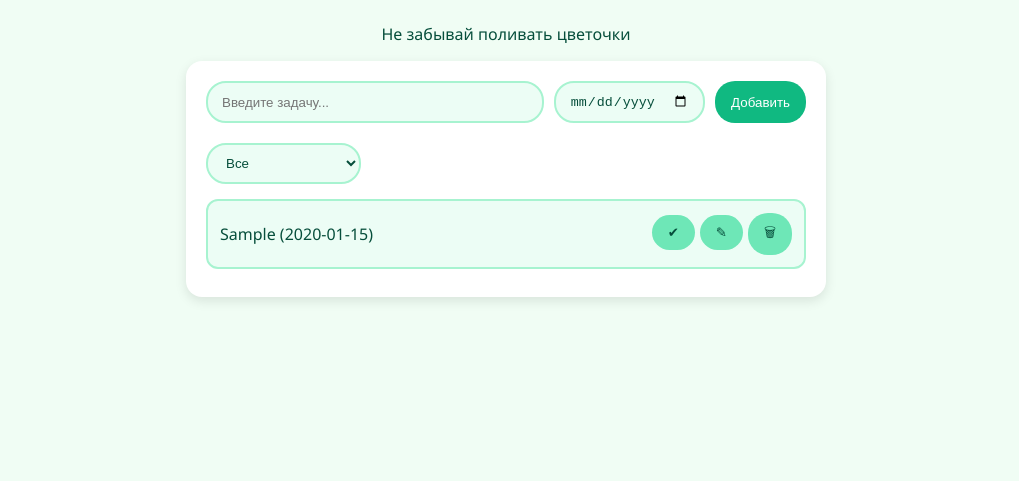
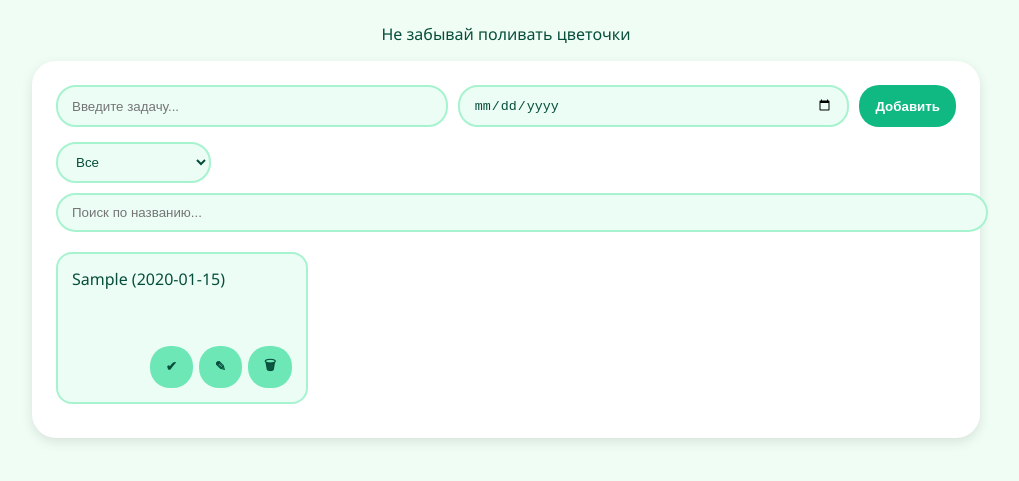
Before and after one commit to NekrasovTaras/WEB2, a plain HTML site: page index.html in a window 1280 px wide. Both pictures are taken after typing "Sample", "2020-01-15" into the empty fields and a click on the button "Добавить". Shown: the part 87-568 px from the top of the page, without its empty margins (134-1153 px from the left). Drawn offline with Linux system fonts and the light colour scheme.

Commit message:
horizontal_layout

```diff
--- a/data/script.js
+++ b/data/script.js
@@ -36,6 +36,12 @@ document.addEventListener("DOMContentLoaded", () => {
     filterSelect.appendChild(option);
   });
   container.appendChild(filterSelect);
+
+  const searchInput = document.createElement("input");
+  searchInput.type = "text";
+  searchInput.placeholder = "Поиск по названию...";
+  searchInput.className = "search";
+  container.appendChild(searchInput);
 
   const list = document.createElement("div");
   list.className = "todo-list";
@@ -94,6 +100,7 @@ document.addEventListener("DOMContentLoaded", () => {
 
   function renderTasks() {
     list.textContent = "";
+    const searchValue = searchInput.value.toLowerCase();
     const filterValue = filterSelect.value;
 
     tasks
@@ -102,6 +109,7 @@ document.addEventListener("DOMContentLoaded", () => {
         if (filterValue === "Невыполненные") return !task.done;
         return true;
       })
+      .filter(task => task.text.toLowerCase().includes(searchValue))
       .forEach(task => list.appendChild(createTaskElement(task)));
   }
 
@@ -125,6 +133,7 @@ document.addEventListener("DOMContentLoaded", () => {
   });
 
   filterSelect.addEventListener("change", renderTasks);
+  searchInput.addEventListener("input", renderTasks);
 
   renderTasks();
 });
--- a/data/style.css
+++ b/data/style.css
@@ -16,42 +16,30 @@ h1 {
 
 .todo-container {
   width: 100%;
-  max-width: 600px;
+  max-width: 900px;
   background: #ffffff;
-  border-radius: 16px;
+  border-radius: 24px;
   box-shadow: 0 4px 12px rgba(0,0,0,0.1);
-  padding: 20px;
+  padding: 24px;
 }
 
 form {
   display: flex;
   gap: 10px;
-  margin-bottom: 20px;
+  margin-bottom: 15px;
+  flex-wrap: wrap;
+  justify-content: space-between;
 }
 
-input[type="text"] {
+input[type="text"],
+input[type="date"],
+select {
   flex: 1;
   padding: 10px 14px;
   border-radius: 20px;
   border: 2px solid #a7f3d0;
   background-color: #ecfdf5;
-}
-
-input[type="date"] {
-  padding: 10px 14px;
-  border-radius: 20px;
-  border: 2px solid #a7f3d0;
-  background-color: #ecfdf5;
   color: #064e3b;
-}
-
-select {
-  padding: 10px 14px;
-  border-radius: 20px;
-  border: 2px solid #a7f3d0;
-  background-color: #ecfdf5;
-  color: #064e3b;
-  margin-bottom: 15px;
 }
 
 button {
@@ -61,17 +49,44 @@ button {
   color: white;
   border-radius: 20px;
   cursor: pointer;
+  font-weight: 600;
+  transition: 0.2s;
+}
+
+button:hover {
+  background-color: #059669;
+  transform: scale(1.05);
+}
+
+.controls button {
+  background-color: #6ee7b7;
+  color: #064e3b;
+}
+
+.controls button:hover {
+  background-color: #34d399;
+}
+
+.todo-list {
+  display: flex;
+  gap: 12px;
+  overflow-x: auto;
+  padding: 10px 0;
+  scroll-snap-type: x mandatory;
 }
 
 .todo-item {
+  scroll-snap-align: start;
+  flex: 0 0 220px;
   background: #ecfdf5;
   border: 2px solid #a7f3d0;
-  border-radius: 12px;
-  padding: 12px;
-  margin-bottom: 8px;
+  border-radius: 16px;
+  padding: 14px;
   display: flex;
+  flex-direction: column;
   justify-content: space-between;
-  align-items: center;
+  height: 120px;
+  transition: 0.2s;
 }
 
 .todo-item.done {
@@ -82,10 +97,30 @@ button {
 
 .todo-text {
   font-size: 16px;
+  margin-bottom: 8px;
 }
 
-.controls button {
-  background-color: #6ee7b7;
+.controls {
+  display: flex;
+  justify-content: flex-end;
+  gap: 6px;
+}
+
+input[type="text"].search {
+  width: 100%;
+  margin: 10px 0;
+  padding: 10px 14px;
+  border-radius: 20px;
+  border: 2px solid #a7f3d0;
+  background-color: #ecfdf5;
   color: #064e3b;
-  margin-left: 5px;
 }
+
+@media (max-width: 600px) {
+  .todo-item {
+    flex: 0 0 160px;
+  }
+  form {
+    flex-direction: column;
+  }
+}
```
